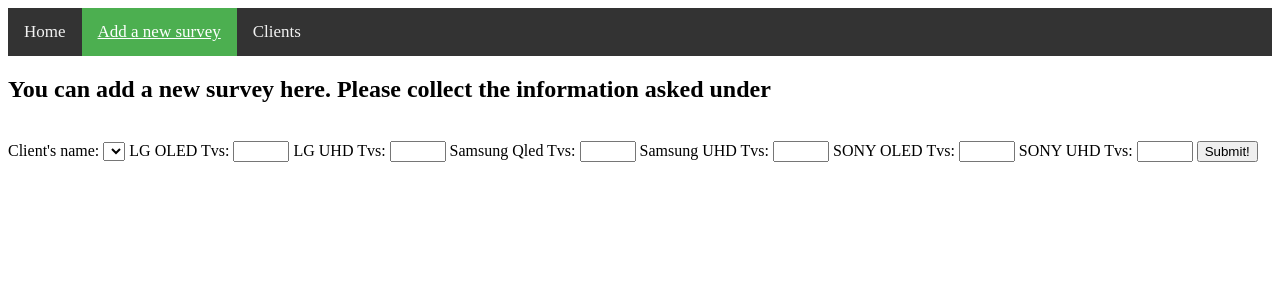
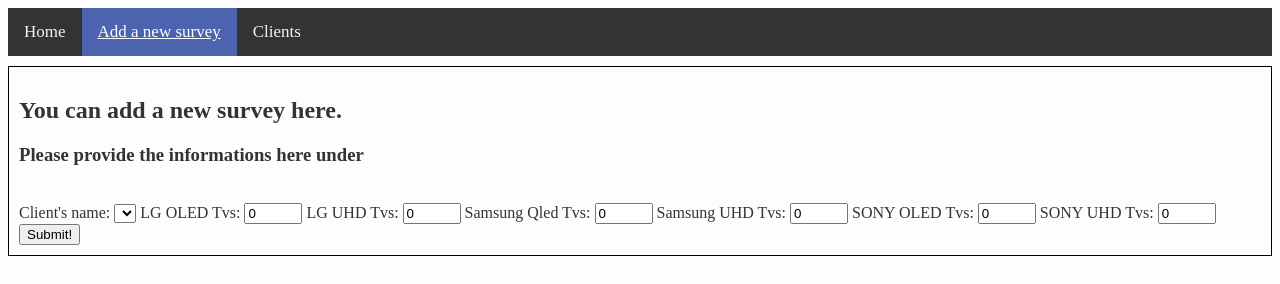
Before and after one commit to dvdbnz/Reporting-Tool, a plain HTML site: page survey.html in a window 1280 px wide. Drawn offline with Linux system fonts and the light colour scheme.

Commit message:
CSS: border done + background color

```diff
--- a/static/style.css
+++ b/static/style.css
@@ -1,5 +1,11 @@
-/* Add a black background color to the top navigation */
-.topnav {
+body{
+  color: #333;
+  background-color: rgba(233, 233, 233, 0.082);
+}
+
+/* NAV BAR */
+  /* Add a black background color to the top navigation */
+  .topnav {
     background-color: #333;
     overflow: hidden;
   }
@@ -22,7 +28,20 @@
 
   /* Add a color to the active/current link */
   .topnav a.active {
-    background-color: #4CAF50;
+    background-color: #4c63af;
     text-decoration: underline;
     color: white;
   }
+
+
+/* SURVEY size of the input field */
+  input[type=number]{
+    width: 50px;
+  }
+
+/* boder on all the pages */
+  #survey, #home, #clients{
+    border: 1px solid black;
+    padding: 10px;
+    margin-top: 10px;
+  }
--- a/survey.html
+++ b/survey.html
@@ -13,9 +13,10 @@
         <a class="" href="/clients">Clients</a>
     </div>
 
-    <h2>You can add a new survey here. Please collect the information asked under</h2> <br>
+    <div id="survey">
+        <h2>You can add a new survey here.</h2>
+        <h3>Please provide the informations here under</h3> <br>
 
-<!-- Creation of a dummy survey, to check everything is working before creating the full survey -->
         <form method='POST'>
             <label for="client">Client's name: </label>
             <select name="client">
@@ -23,25 +24,26 @@
             </select>
 
             <label for="lg-oled">LG OLED Tvs: </label>
-        <input type="number" name="lg-oled" min="0" max="50">
+            <input type="number" name="lg-oled" value = 0 min="0" max="50">
 
             <label for="lg-UHD">LG UHD Tvs: </label>
-        <input type="number" name="lg-uhd" min="0" max="50">
+            <input type="number" name="lg-uhd" value = 0 min="0" max="50">
 
             <label for="Samsung-qled">Samsung Qled Tvs: </label>
-        <input type="number" name="ss-qled" min="0" max="50">
+            <input type="number" name="ss-qled" value = 0 min="0" max="50">
 
             <label for="Samsung-uhd">Samsung UHD Tvs: </label>
-        <input type="number" name="ss-uhd" min="0" max="50">
+            <input type="number" name="ss-uhd" value = 0 min="0" max="50">
 
             <label for="sony-oled">SONY OLED Tvs: </label>
-        <input type="number" name="sony-oled" min="0" max="50">
+            <input type="number" name="sony-oled" value = 0 min="0" max="50">
 
             <label for="sony-uhd">SONY UHD Tvs: </label>
-        <input type="number" name="sony-uhd" min="0" max="50">
+            <input type="number" name="sony-uhd" value = 0 min="0" max="50">
 
 
             <input type="submit" value="Submit!">
         </form>
+    </div>
 </body>
 </html>
```
Also changed, not shown: clients.html (+2 -0 lines), index.html (+5 -1 lines), 1 other file. Lines whose indentation alone changed are shown as unchanged.
